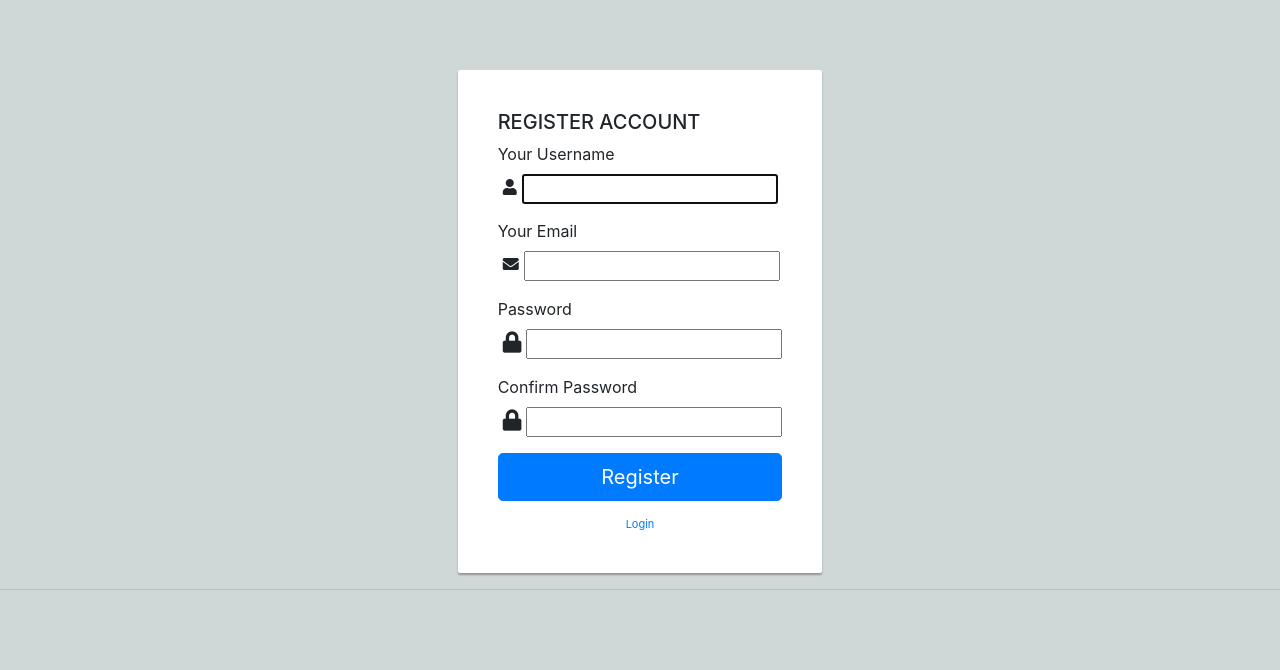
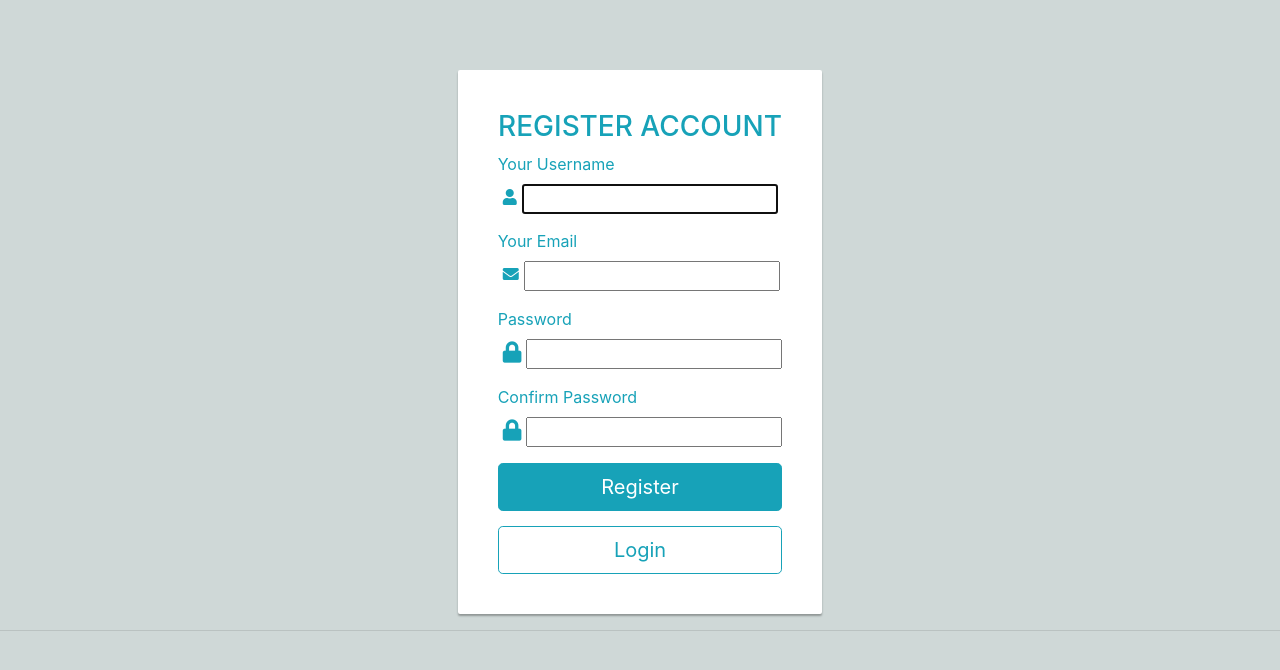
Before and after one commit to saiken86807/college-application-portal, a Django app: page /register/ in a window 1280 px wide. Shown: the part 56-726 px from the top of the page. Run offline with Django 3.2, Linux system fonts and the light colour scheme; some libraries are stand-ins or nearby versions; some web fonts are replaced.

Commit message:
updated form to match login form styling

```diff
--- a/appStatus/templates/appStatus/register.html
+++ b/appStatus/templates/appStatus/register.html
@@ -7,54 +7,54 @@
         <div class="main-login main-center">
             <form class="form-horizontal" method="POST" action="">
                 {% csrf_token %}
-                <h5 id="form-title">REGISTER ACCOUNT</h5>
+                <h3 class="text-center text-info login-title">REGISTER ACCOUNT</h3>
                 <div class="form-group">
-                    <label for="username" class="control-label">Your Username</label>
-                    <div class="mb-6">
+                    <label for="username" class="control-label text-info">Your Username</label>
+                    <div class="mb-8">
                         <div class="input-group">
-                            <span class="input-group-addon"><i class="fa fa-user fa register-icons" aria-hidden="true"></i></span>
+                            <span class="input-group-addon"><i class="fa fa-user fa register-icons text-info" aria-hidden="true"></i></span>
                             {{form.username}}
                         </div>
                     </div>
                 </div>
 
                 <div class="form-group">
-                    <label for="email" class="control-label">Your Email</label>
+                    <label for="email" class="control-label text-info">Your Email</label>
                     <div class="mb-3">
-                        <div class="input-group">
-                            <span class="input-group-addon"><i class="fa fa-envelope fa register-icons" aria-hidden="true"></i></span>
+                        <div class="input-group" id="reg-email">
+                            <span class="input-group-addon"><i class="fa fa-envelope fa register-icons text-info" aria-hidden="true"></i></span>
                             {{form.email}}
                         </div>
                     </div>
                 </div>
 
                 <div class="form-group">
-                    <label for="password" class="control-label">Password</label>
+                    <label for="password" class="control-label text-info">Password</label>
                     <div class="mb-3">
                         <div class="input-group">
-                            <span class="input-group-addon"><i class="fa fa-lock fa-lg register-icons" aria-hidden="true"></i></span>
+                            <span class="input-group-addon"><i class="fa fa-lock fa-lg register-icons text-info" aria-hidden="true"></i></span>
                             {{form.password1}}
                         </div>
                     </div>
                 </div>
 
                 <div class="form-group">
-                    <label for="confirm" class="control-label">Confirm Password</label>
+                    <label for="confirm" class="control-label text-info">Confirm Password</label>
                     <div class="mb-3">
                         <div class="input-group">
-                            <span class="input-group-addon"><i class="fa fa-lock fa-lg register-icons" aria-hidden="true"></i></span>
+                            <span class="input-group-addon"><i class="fa fa-lock fa-lg register-icons text-info" aria-hidden="true"></i></span>
                             {{form.password2}}
                         </div>
                     </div>
                 </div>
 
                 <div class="form-group ">
-                    <button type="submit" class="btn btn-primary btn-lg btn-block login-button">Register</button>
+                    <button type="submit" class="btn btn-info btn-lg btn-block login-button">Register</button>
                 </div>
             </form>
             {{form.errors}}
             <div class="login-register">
-                <a href="{% url 'login' %}">Login</a>
+                <a class="text-info btn btn-outline-info btn-lg btn-block" href="{% url 'login' %}">Login</a>
             </div>
         </div>
 
```
